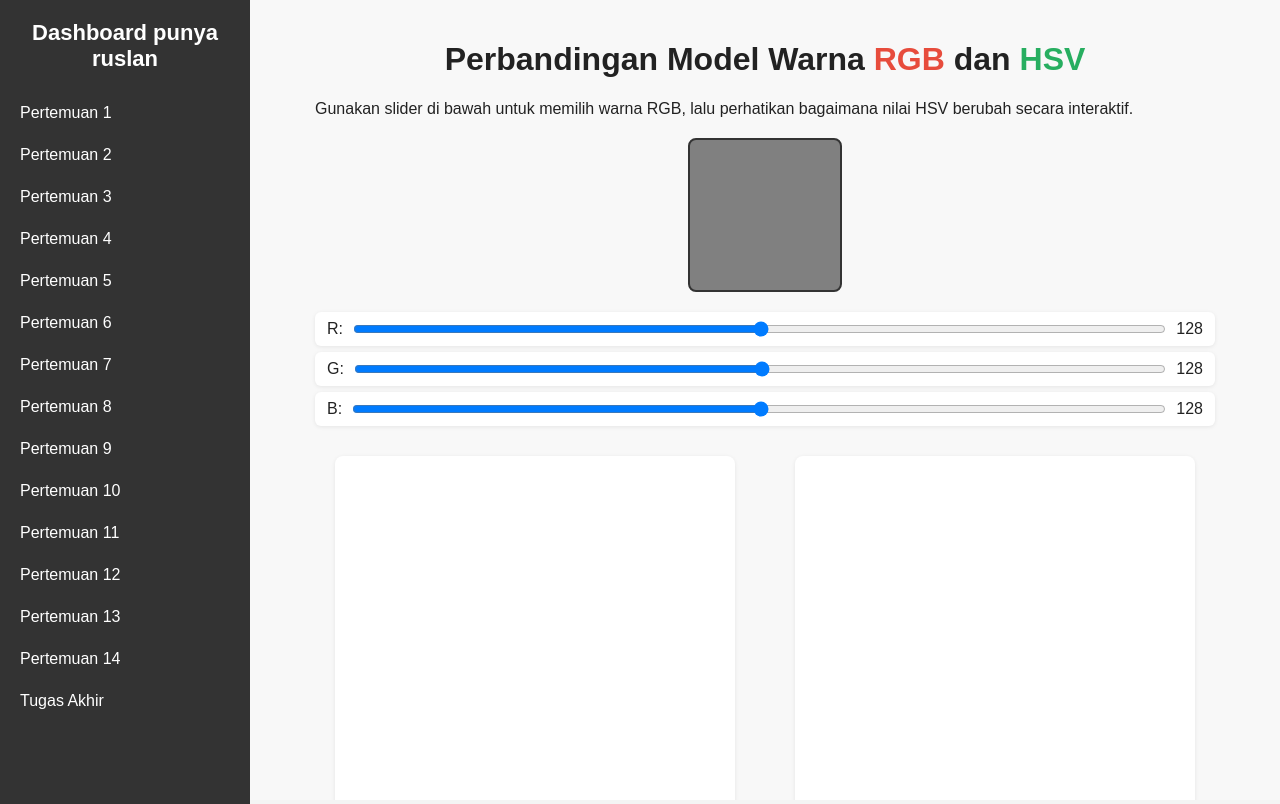
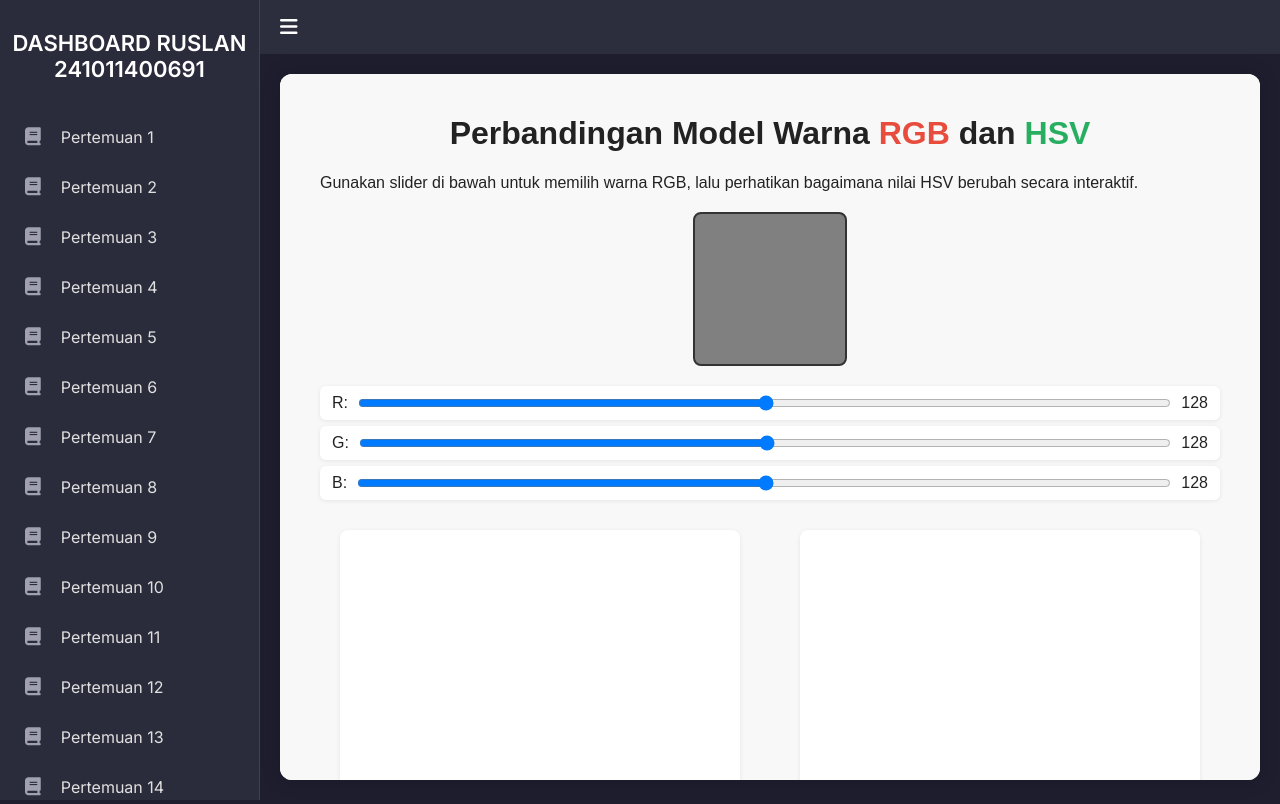
Before and after one commit to Dem1gods/Komputer-Grafik., a plain HTML site: page index.html in a window 1280 px wide. Drawn offline with nearby package versions, Linux system fonts and the light colour scheme.

Commit message:
Update index.html

```diff
--- a/index.html
+++ b/index.html
@@ -3,80 +3,290 @@
 <head>
   <meta charset="UTF-8" />
   <meta name="viewport" content="width=device-width, initial-scale=1.0"/>
-  <title>Dashboard Ruslan A Gani 241011400691</title>
+  <title>Super Futuristic Dashboard Ruslan</title>
+
+<!-- Tambahkan ini di bagian <head> -->
+<link href="https://fonts.googleapis.com/css2?family=Inter:wght@400;600&display=swap" rel="stylesheet" />
+
 <style>
   * {
     box-sizing: border-box;
     margin: 0;
     padding: 0;
-      font-family: Arial, sans-serif;
+    font-family: 'Inter', sans-serif;
   }
 
   body {
     display: flex;
-      min-height: 100vh;
-      background-color: #f4f4f4;
+    height: 100vh;
+    background: #1e1e2f;
+    overflow: hidden;
+  }
+
+  .particles {
+    position: fixed;
+    top: 0; left: 0;
+    width: 100%;
+    height: 100%;
+    z-index: 0;
+    pointer-events: none;
   }
 
   .sidebar {
-      width: 250px;
-      background-color: #333;
-      color: #fff;
-      padding: 20px 0;
+    width: 260px;
+    background-color: #2b2c3b;
+    border-right: 1px solid #3f4153;
+    display: flex;
+    flex-direction: column;
+    transition: all 0.4s ease;
+    z-index: 2;
+  }
+
+  .sidebar.collapsed {
+    width: 70px;
   }
 
   .sidebar h2 {
     text-align: center;
-      margin-bottom: 20px;
+    margin: 30px 0;
     font-size: 22px;
+    color: #ffffff;
+    font-weight: 600;
+    transition: 0.4s;
   }
 
-    .sidebar a {
-      display: block;
-      padding: 12px 20px;
-      color: #fff;
-      text-decoration: none;
-      transition: background-color 0.3s;
+  .sidebar.collapsed h2 {
+    opacity: 0;
   }
 
-    .sidebar a:hover {
-      background-color: #444;
+  .nav {
+    flex-grow: 1;
+    overflow-y: auto;
+  }
+
+  .nav a {
+    display: flex;
+    align-items: center;
+    padding: 15px 25px;
+    color: #e0e0e0;
+    text-decoration: none;
+    transition: background 0.3s ease;
+    position: relative;
+  }
+
+  .nav a i {
+    margin-right: 20px;
+    font-size: 18px;
+    color: #a0a0b0;
+  }
+
+  .sidebar.collapsed .nav a span {
+    display: none;
+  }
+
+  .nav a:hover {
+    background-color: #3a3b4d;
+    color: #ffffff;
+  }
+
+  .topbar {
+    display: flex;
+    align-items: center;
+    justify-content: space-between;
+    padding: 15px 20px;
+    background: #2c2e3e;
+    z-index: 3;
+  }
+
+  .toggle-btn {
+    font-size: 20px;
+    cursor: pointer;
+    color: #ffffff;
   }
 
   .content {
     flex-grow: 1;
-      padding: 0;
+    display: flex;
+    flex-direction: column;
+    background: #1e1e2f;
+    position: relative;
+    z-index: 1;
+  }
+
+  .iframe-container {
+    flex-grow: 1;
+    margin: 20px;
+    border-radius: 12px;
+    overflow: hidden;
+    box-shadow: 0 0 20px rgba(0,0,0,0.2);
+    background: #ffffff;
   }
 
   iframe {
     width: 100%;
-      height: 100vh;
+    height: 100%;
     border: none;
   }
+
+  .nav::-webkit-scrollbar {
+    width: 6px;
+  }
+  .nav::-webkit-scrollbar-thumb {
+    background: #5c5c7b;
+    border-radius: 10px;
+  }
+
+  @media (max-width: 768px) {
+    .sidebar {
+      position: fixed;
+      left: -260px;
+      top: 0;
+      height: 100%;
+      z-index: 5;
+    }
+    .sidebar.active {
+      left: 0;
+    }
+    .sidebar.collapsed {
+      width: 260px;
+    }
+  }
+
+  #loading {
+    position: fixed;
+    width: 100%;
+    height: 100%;
+    background: #1e1e2f;
+    display: flex;
+    justify-content: center;
+    align-items: center;
+    z-index: 9999;
+  }
+
+  .spinner {
+    border: 8px solid rgba(255,255,255,0.1);
+    border-top: 8px solid #007bff;
+    border-radius: 50%;
+    width: 70px;
+    height: 70px;
+    animation: spin 1s linear infinite;
+  }
+
+  @keyframes spin {
+    0% { transform: rotate(0deg);}
+    100% { transform: rotate(360deg);}
+  }
 </style>
+
+
+  <link rel="stylesheet" href="https://cdnjs.cloudflare.com/ajax/libs/font-awesome/6.5.0/css/all.min.css">
 </head>
+
 <body>
-  <div class="sidebar">
-    <h2>Dashboard punya ruslan </h2>
-    <a href="pertemuan1.html" target="content">Pertemuan 1</a>
-    <a href="pertemuan2.html" target="content">Pertemuan 2</a>
-    <a href="pertemuan3.html" target="content">Pertemuan 3</a>
-    <a href="pertemuan4.html" target="content">Pertemuan 4</a>
-    <a href="pertemuan5.html" target="content">Pertemuan 5</a>
-    <a href="pertemuan6.html" target="content">Pertemuan 6</a>
-    <a href="pertemuan7.html" target="content">Pertemuan 7</a>
-    <a href="pertemuan8.html" target="content">Pertemuan 8</a>
-    <a href="pertemuan9.html" target="content">Pertemuan 9</a>
-    <a href="pertemuan10.html" target="content">Pertemuan 10</a>
-    <a href="pertemuan11.html" target="content">Pertemuan 11</a>
-    <a href="pertemuan12.html" target="content">Pertemuan 12</a>
-    <a href="pertemuan13.html" target="content">Pertemuan 13</a>
-    <a href="pertemuan14.html" target="content">Pertemuan 14</a>
-    <a href="tugasakhir.html" target="content">Tugas Akhir</a>
+
+  <!-- Loading Screen -->
+  <div id="loading">
+    <div class="spinner"></div>
+  </div>
+
+  <!-- Particle Background -->
+  <div class="particles">
+    <canvas id="particle-canvas"></canvas>
+  </div>
+
+  <div class="sidebar" id="sidebar">
+    <h2>DASHBOARD RUSLAN 241011400691</h2>
+<!-- () -->
+
+<div class="nav">
+  <a href="pertemuan1.html" target="content"><i class="fa-solid fa-book"></i><span>Pertemuan 1</span></a>
+  <a href="pertemuan2.html" target="content"><i class="fa-solid fa-book"></i><span>Pertemuan 2</span></a>
+  <a href="pertemuan3.html" target="content"><i class="fa-solid fa-book"></i><span>Pertemuan 3</span></a>
+  <a href="pertemuan4.html" target="content"><i class="fa-solid fa-book"></i><span>Pertemuan 4</span></a>
+  <a href="pertemuan5.html" target="content"><i class="fa-solid fa-book"></i><span>Pertemuan 5</span></a>
+  <a href="pertemuan6.html" target="content"><i class="fa-solid fa-book"></i><span>Pertemuan 6</span></a>
+  <a href="pertemuan7.html" target="content"><i class="fa-solid fa-book"></i><span>Pertemuan 7</span></a>
+  <a href="pertemuan8.html" target="content"><i class="fa-solid fa-book"></i><span>Pertemuan 8</span></a>
+  <a href="pertemuan9.html" target="content"><i class="fa-solid fa-book"></i><span>Pertemuan 9</span></a>
+  <a href="pertemuan10.html" target="content"><i class="fa-solid fa-book"></i><span>Pertemuan 10</span></a>
+  <a href="pertemuan11.html" target="content"><i class="fa-solid fa-book"></i><span>Pertemuan 11</span></a>
+  <a href="pertemuan12.html" target="content"><i class="fa-solid fa-book"></i><span>Pertemuan 12</span></a>
+  <a href="pertemuan13.html" target="content"><i class="fa-solid fa-book"></i><span>Pertemuan 13</span></a>
+  <a href="pertemuan14.html" target="content"><i class="fa-solid fa-book"></i><span>Pertemuan 14</span></a>
+  <a href="tugasakhir.html" target="content"><i class="fa-solid fa-graduation-cap"></i><span>Tugas Akhir</span></a>
+</div>
   </div>
 
   <div class="content">
+    <div class="topbar">
+      <div class="toggle-btn" onclick="toggleSidebar()">
+        <i class="fa-solid fa-bars"></i>
+      </div>
+    </div>
+
+    <div class="iframe-container">
       <iframe name="content" src="pertemuan1.html"></iframe>
     </div>
+  </div>
+
+  <script>
+    // Sidebar toggle
+    function toggleSidebar() {
+      const sidebar = document.getElementById("sidebar");
+      if(window.innerWidth <= 768){
+        sidebar.classList.toggle("active");
+      } else {
+        sidebar.classList.toggle("collapsed");
+      }
+    }
+
+    // Loading screen
+    window.onload = function() {
+      document.getElementById("loading").style.display = "none";
+    }
+
+    // Particle background
+    const canvas = document.getElementById('particle-canvas');
+    const ctx = canvas.getContext('2d');
+    let particlesArray;
+
+    function initParticles() {
+      canvas.width = window.innerWidth;
+      canvas.height = window.innerHeight;
+      particlesArray = [];
+      for (let i = 0; i < 80; i++) {
+        particlesArray.push({
+          x: Math.random() * canvas.width,
+          y: Math.random() * canvas.height,
+          size: Math.random() * 2 + 1,
+          speedX: (Math.random() - 0.5) * 1,
+          speedY: (Math.random() - 0.5) * 1
+        });
+      }
+    }
+
+    function animateParticles() {
+      ctx.clearRect(0, 0, canvas.width, canvas.height);
+      for (let p of particlesArray) {
+        p.x += p.speedX;
+        p.y += p.speedY;
+        if (p.x < 0 || p.x > canvas.width) p.speedX *= -1;
+        if (p.y < 0 || p.y > canvas.height) p.speedY *= -1;
+        ctx.beginPath();
+        ctx.arc(p.x, p.y, p.size, 0, Math.PI * 2);
+        ctx.fillStyle = 'rgba(0,255,255,0.5)';
+        ctx.fill();
+      }
+      requestAnimationFrame(animateParticles);
+    }
+
+    window.addEventListener('resize', () => {
+      initParticles();
+    });
+
+    initParticles();
+    animateParticles();
+  </script>
+
 </body>
 </html>
```
Lines whose indentation alone changed are shown as unchanged.
